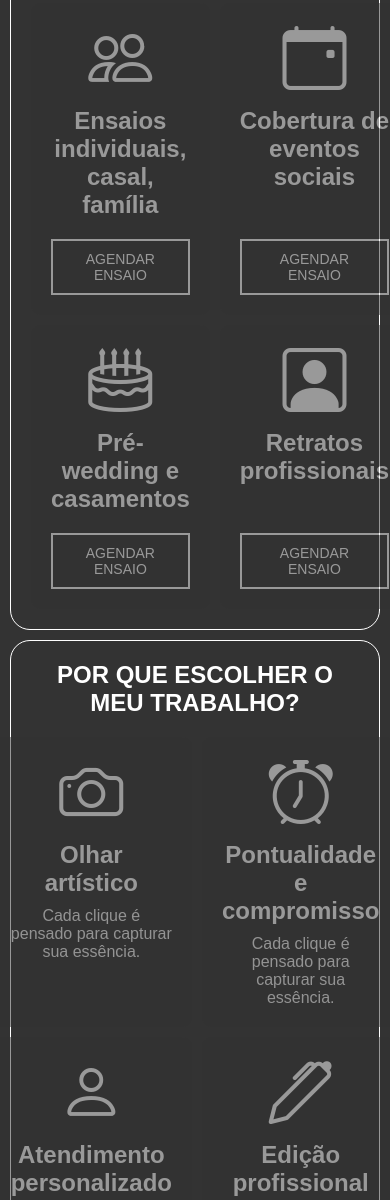
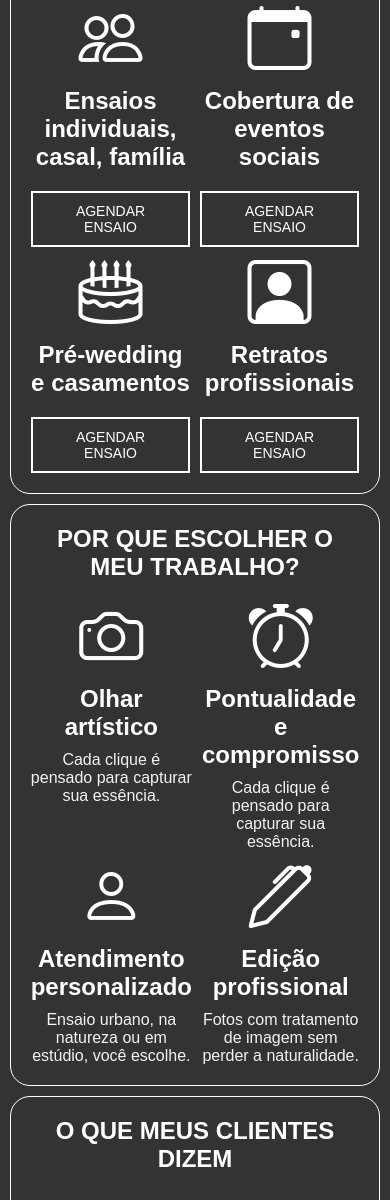
Before and after one commit to AntonioNeto18/Landing-page-fotografo, a plain HTML site: page index.html in a window 390 px wide. Shown: the part 1346-2546 px from the top of the page. Drawn offline with nearby package versions, Linux system fonts and the light colour scheme.

Commit message:
organizando

```diff
--- a/src/css/benefits.css
+++ b/src/css/benefits.css
@@ -61,3 +61,16 @@
     font-weight: 300;
     text-align: center;
 }
+
+@media (max-width: 750px) {
+    .benefits-cards {
+        grid-template-columns: repeat(2, 1fr);
+        grid-template-rows: repeat(2, auto);
+    }
+
+    .benefit-card {
+        padding: 0px;
+        background: transparent;
+        opacity: 1;
+    }
+}
--- a/src/css/responsiveness.css
+++ b/src/css/responsiveness.css
@@ -57,17 +57,6 @@
         margin: 10px;
     }
 
-    .services, .benefits-cards {
-        grid-template-columns: repeat(2, 1fr);
-        grid-template-rows: repeat(2, auto);
-    }
-
-    .service-card, .benefit-card {
-        padding: 0px;
-        background: transparent;
-        opacity: 1;
-    }
-
     .service-icon, .benefit-icon {
         font-size: 32px;
     }
--- a/src/css/services.css
+++ b/src/css/services.css
@@ -56,4 +56,10 @@
         grid-template-columns: repeat(2, 1fr);
         grid-template-rows: repeat(2, auto);
     }
+
+    .service-card {
+        padding: 0px;
+        background: transparent;
+        opacity: 1;
+    }
 }
```
